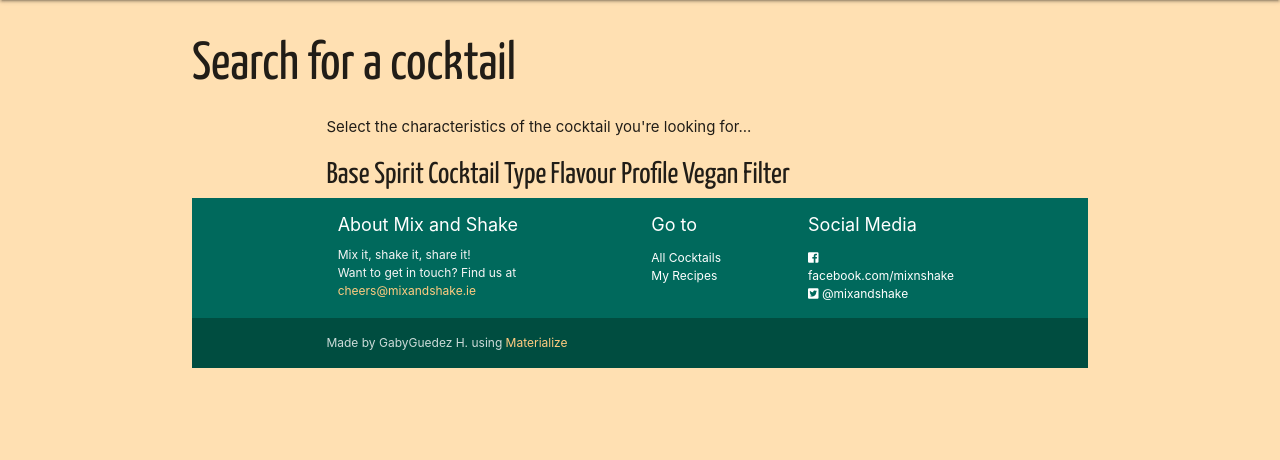
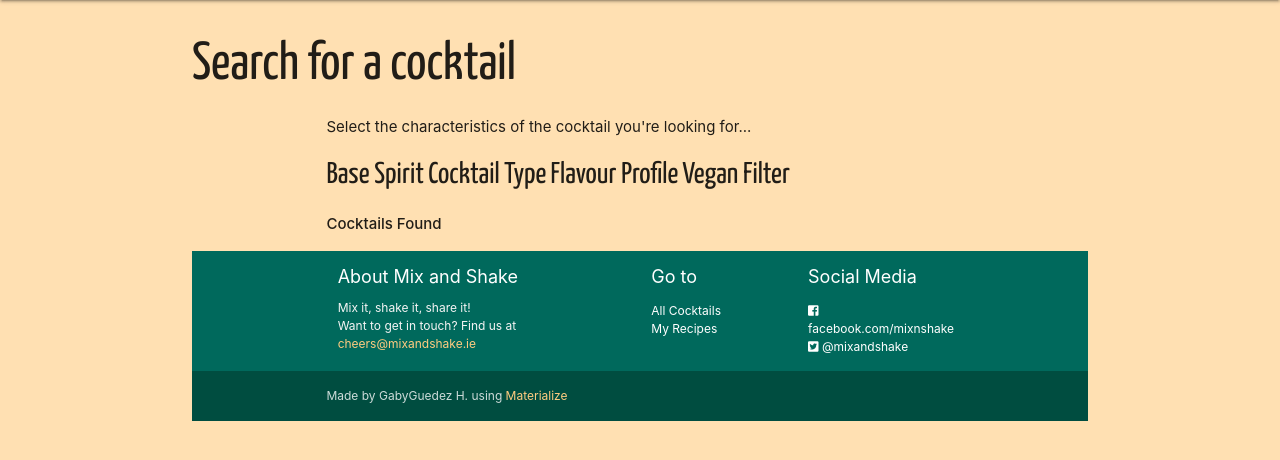
Before and after one commit to gabyguedezh/cocktail-recipe-book, a Flask app: template templates/search.html in a window 1280 px wide. Shown: the part 64-524 px from the top of the page. Run offline with Flask 2, Linux system fonts and the light colour scheme; the template is opened without the code that fills it, so the values that code supplies are empty; some libraries are stand-ins or nearby versions.

Commit message:
cocktails found show correct number

```diff
--- a/static/starter-template/css/style.css
+++ b/static/starter-template/css/style.css
@@ -236,6 +236,10 @@ don't overflow their boxes*/
     height: 100px;
 }
 
+#cocktails-found {
+    margin-top: 1em;
+    margin-bottom: 1em;
+}
 
 /* FOOTER */
 
--- a/templates/search.html
+++ b/templates/search.html
@@ -16,6 +16,7 @@
         <p class="no-margin  art-deco-font">Vegan Filter</p>
     </div>
 <!--<div style="clear: both"></div>-->
+<div id="cocktails-found"><strong><span></span> Cocktails Found</strong></div>
 <div id="datatable"></div>
 <!-- Attempt with example - END -->
 
@@ -73,6 +74,7 @@
             recipeName.push(recipesList[i]['recipe_name'])
         }
 
+
         var ndx = crossfilter(recipesList),
             spiritDimension = ndx.dimension(function(d) { return d.base_spirit; }),
             typeDimension = ndx.dimension(function(d) { return d.cocktail_type; }),
@@ -104,19 +106,29 @@
             .group(function(d) {
                 return ['<a href="' + 'show_cocktail/' + d.recipe_url + '">' + '<strong>' + d.recipe_name + '</strong>' + '</a>' + ': ' + d.recipe_description];
             })
-            .columns([recipesList.length + ' Cocktails Found'])
+            // .columns([' Cocktails Found'])
             .size(recipesList.length);
 
+
+        // Calculate cocktails found - START
+        cocktailsFound = '';
+        $('.search-selector').on('change', function() {
+            // I count the amount of 'td' to get the total of cocktails found
+            cocktailsFound = $( 'td' ).length;
+
+            console.log('cocktailsFound: ', cocktailsFound);
+            $('#cocktails-found span').empty().prepend(cocktailsFound);
+
+        });
+
+        // Calculate cocktails found - END
 
         dc.renderAll();
         // Getting search - END
 
-        // Create number display for total searches - START
-        var cocktailsFound = $( 'td' ).length;
 
-        console.log('cocktailsFound: ', cocktailsFound);
 
-        // Create number display for total searches - END
+
     });
 </script>
 {% endblock %}
--- a/templates/show_cocktail.html
+++ b/templates/show_cocktail.html
@@ -2,7 +2,7 @@
 <!--<p>A specific cocktail recipe you want to see</p>-->
 <div class="col s12">
     <div class="icon-block">
-        <h2 class="brown-text">{{recipe.recipe_name}}</h2>
+        <h2 class="brown-text art-deco-font">{{recipe.recipe_name}}</h2>
     </div>
 </div>
 <div class="row">
@@ -83,7 +83,7 @@
     </div>
 </div>
 <div class="row">
-    <h5>Ingredients:</h5>
+    <h5 class="art-deco-font">Ingredients:</h5>
         <ul>
             {% for ingredient in recipe.ingredients %}
                 <li>
@@ -95,7 +95,7 @@
         </ul>
 
 
-    <h5>Steps:</h5>
+    <h5 class="art-deco-font">Steps:</h5>
         <ol>
             {% for step in recipe.steps %}
                 <li>
```
Also changed, not shown: requirements.txt (+11 -0 lines).
